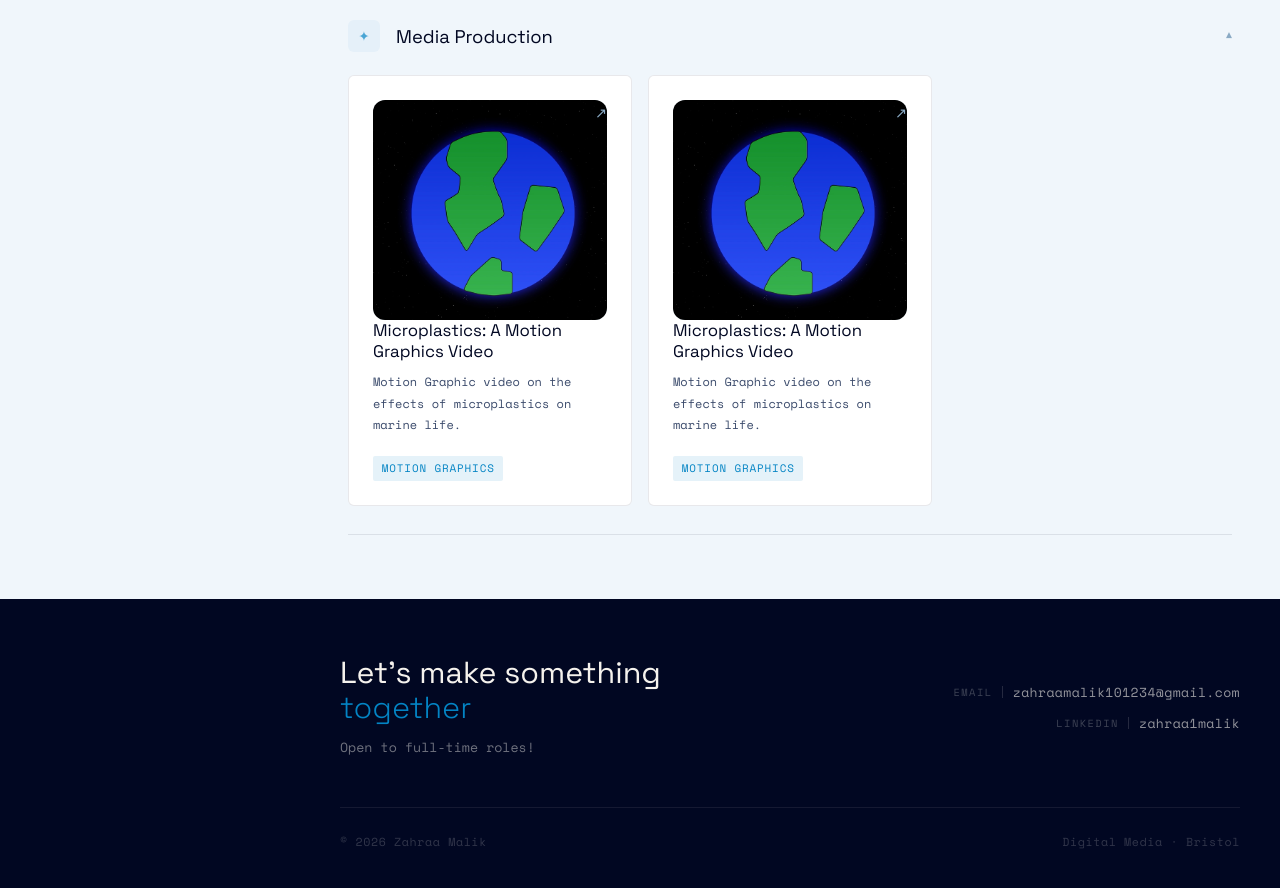
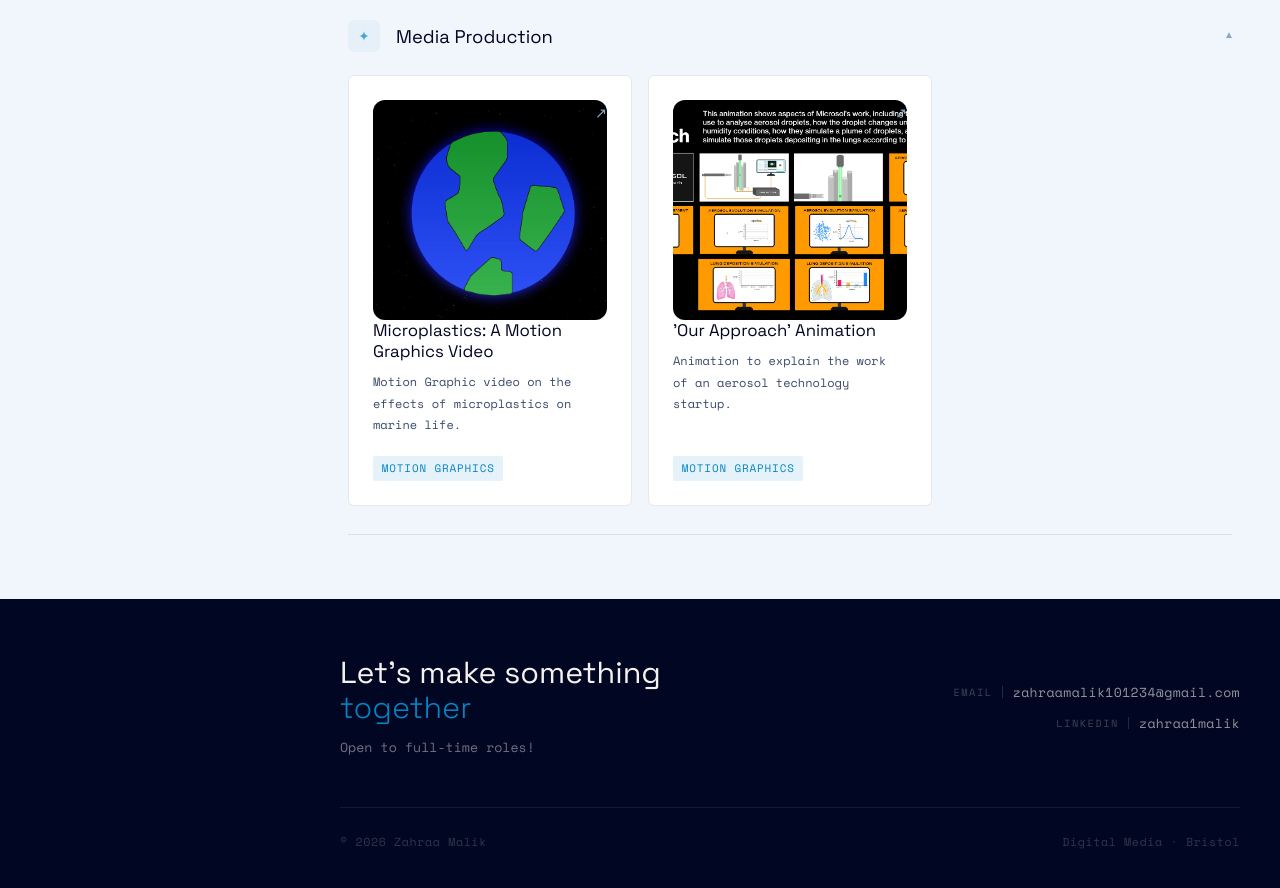
Before and after one commit to zr900/Portfolio-Website, a plain HTML site: page index.html in a window 1280 px wide. Shown: the part 1317-2205 px from the top of the page. Drawn offline with nearby package versions, Linux system fonts and the light colour scheme.

Commit message:
our approach

```diff
--- a/index.html
+++ b/index.html
@@ -728,13 +728,13 @@ developing skills through creating meaningful projects. I’m eager to further d
               <span class="card-arrow">↗</span>
             </a>
 
-                        <a class="project-card" href="#" onclick="openModal('Microplastics: A Motion Graphics Video', 'Motion Graphics', 'Created a video explaining the effects of microplastics on marine life.', ['After Effects', 'Illustrator', 'Storyboarding', 'Scripting', 'Visual Communication'], ['media/microplastics.png']); return false;">
+            <a class="project-card" href="#" onclick="openModal('Our Approach Animation', 'Motion Graphics', 'Created an animation for an aerosol technology startup, Microsol, to visually explain what they do, for an audience that is in the pharmaceutical industry but need to know what makes Microsol and their technologies specifically unique. ', ['After Effects', 'Illustrator', 'Storyboarding', 'Scripting', 'Visual Communication'], [ 'media/ourapproach.png']); return false;">
               <div class="card-visual" style="background:#E0EEF8;">
-                <img src="media/microplastics.png" alt="">
+                <img src="media/ourapproach.png" alt="">
               </div>
               <div class="card-body">
-                <h3 class="card-title">Microplastics: A Motion Graphics Video</h3>
-                <p class="card-desc">Motion Graphic video on the effects of microplastics on marine life.</p>
+                <h3 class="card-title">'Our Approach' Animation</h3>
+                <p class="card-desc">Animation to explain the work of an aerosol technology startup.</p>
                 <div class="card-tags"><span class="card-tag">Motion Graphics</span></div>
               </div>
               <span class="card-arrow">↗</span>
```
Also changed, not shown: media/ourapproach.png (added).
